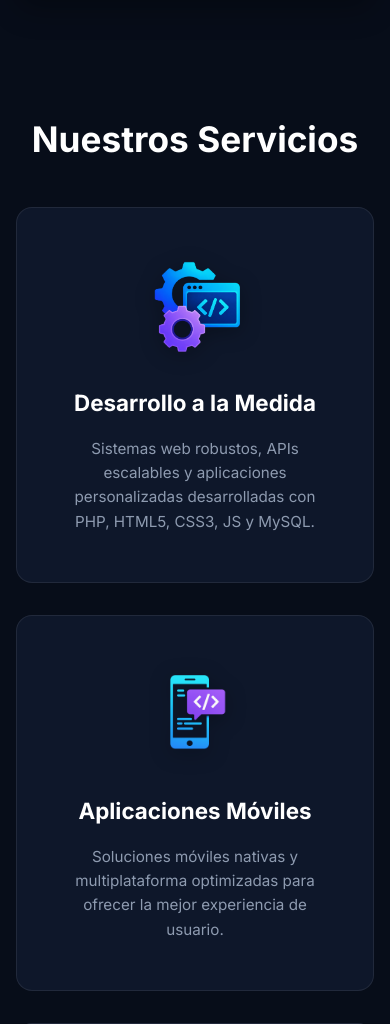
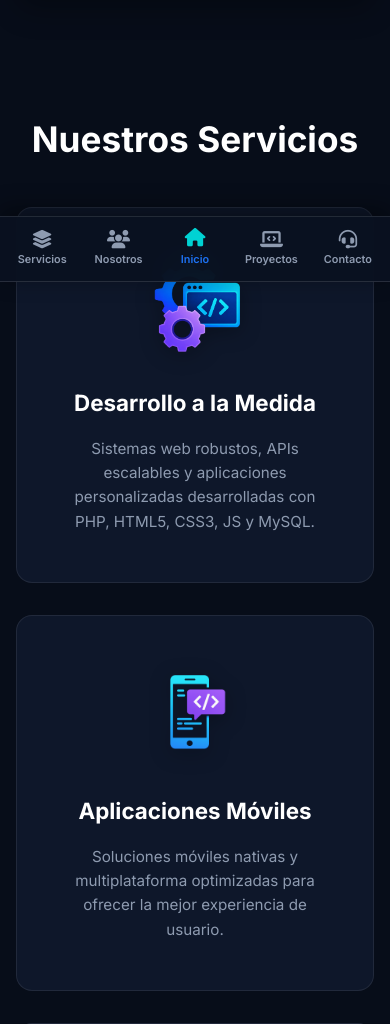
Before and after one commit to jhermitano/miWeb, a PHP site: page / in a window 390 px wide. Shown: the part 562-1586 px from the top of the page. Run offline with PHP 8.4, Linux system fonts and the light colour scheme; data comes from the database, SQL or seed files in the repository.

Commit message:
actualizar17111736

```diff
--- a/includes/header.php
+++ b/includes/header.php
@@ -104,13 +105,12 @@ if ($_SERVER['REQUEST_METHOD'] === 'POST' && isset($_POST['action']) && $_POST['
             z-index: 1000;
         }
 
-        /* Floating Glassmorphism Nav Bar */
         nav {
             display: flex;
             justify-content: space-between;
             align-items: center;
             padding: 0.6rem 1.5rem;
-            background: rgba(14, 23, 42, 0.65);
+            background: rgba(14, 23, 42, 0.72);
             backdrop-filter: blur(16px);
             -webkit-backdrop-filter: blur(16px);
             border: 1px solid rgba(255, 255, 255, 0.12);
@@ -223,7 +223,68 @@ if ($_SERVER['REQUEST_METHOD'] === 'POST' && isset($_POST['action']) && $_POST['
             border-color: #ffffff;
         }
 
-        /* Secciones y Tarjetas */
+        /* ==============================================
+           BARRA INFERIOR APP MÓVIL (5 ÍCONOS)
+           ============================================== */
+        .mobile-bottom-nav {
+            display: none;
+            position: fixed;
+            bottom: 0;
+            left: 0;
+            width: 100%;
+            height: 66px;
+            background: rgba(10, 17, 32, 0.95);
+            backdrop-filter: blur(18px);
+            -webkit-backdrop-filter: blur(18px);
+            border-top: 1px solid rgba(255, 255, 255, 0.1);
+            z-index: 1200;
+            justify-content: space-between;
+            align-items: center;
+            padding: 0 0.25rem;
+            box-shadow: 0 -6px 25px rgba(0, 0, 0, 0.45);
+        }
+
+        .bottom-nav-item {
+            flex: 1;
+            min-width: 0;
+            display: flex;
+            flex-direction: column;
+            align-items: center;
+            justify-content: center;
+            gap: 3px;
+            color: var(--text-muted);
+            font-size: 0.68rem;
+            font-weight: 600;
+            text-decoration: none;
+            padding: 6px 2px;
+            transition: color 0.25s ease, transform 0.2s ease;
+        }
+
+        .bottom-nav-item span {
+            white-space: nowrap;
+            overflow: hidden;
+            text-overflow: ellipsis;
+            max-width: 100%;
+        }
+
+        .bottom-nav-item i {
+            font-size: 1.15rem;
+            transition: transform 0.25s ease;
+        }
+
+        .bottom-nav-item.active,
+        .bottom-nav-item:hover {
+            color: var(--primary-blue);
+        }
+
+        .bottom-nav-item.active i {
+            color: var(--cyan-accent);
+            transform: translateY(-2px);
+        }
+
+        /* ==============================================
+           SECCIONES Y TARJETAS GENERALES
+           ============================================== */
         .services, .why-us, .projects, .process, .testimonials, .contact {
             padding: 5rem 0;
         }
@@ -465,8 +503,55 @@ if ($_SERVER['REQUEST_METHOD'] === 'POST' && isset($_POST['action']) && $_POST['
             margin-top: 1.6rem;
         }
 
+        /* ==============================================
+           ADAPTABILIDAD RESPONSIVE MÓVIL (ESTILO APP)
+           ============================================== */
         @media (max-width: 900px) {
-            .nav-links { display: none; }
+            body {
+                padding-bottom: 72px;
+            }
+
+            header {
+                top: 0;
+            }
+
+            header .container {
+                width: 100%;
+                max-width: 100%;
+            }
+
+            nav {
+                border-radius: 0;
+                border-top: none;
+                border-left: none;
+                border-right: none;
+                padding: 0.65rem 1.2rem;
+                background: rgba(7, 13, 25, 0.92);
+            }
+
+            .logo-img {
+                height: 38px;
+            }
+
+            .nav-links,
+            .nav-actions .btn-blue {
+                display: none;
+            }
+
+            .btn-access span {
+                display: none;
+            }
+
+            .btn-access {
+                padding: 0.55rem 0.65rem;
+                border-radius: 10px;
+                color: #ffffff;
+                background: rgba(255, 255, 255, 0.06);
+            }
+
+            .mobile-bottom-nav {
+                display: flex;
+            }
         }
     </style>
 </head>
@@ -486,14 +574,16 @@ if ($_SERVER['REQUEST_METHOD'] === 'POST' && isset($_POST['action']) && $_POST['
                     <li><a href="#proyectos">Proyectos</a></li>
                     <li><a href="#contacto">Contacto</a></li>
                 </ul>
+
+                <!-- Acciones Derecha -->
                 <div class="nav-actions">
                     <?php if (isset($_SESSION['usuario_id'])): ?>
                         <a href="logout.php" class="btn-access" title="Cerrar Sesión">
-                            <i class="fa-solid fa-right-from-bracket"></i> Salir
+                            <i class="fa-solid fa-right-from-bracket"></i> <span>Salir</span>
                         </a>
                     <?php else: ?>
                         <button class="btn-access" id="btnOpenLogin" title="Iniciar Sesión">
-                            <i class="fa-solid fa-user-lock"></i> Acceder
+                            <i class="fa-solid fa-user-lock"></i> <span>Acceder</span>
                         </button>
                     <?php endif; ?>
                     <a href="#contacto" class="btn btn-blue">Contáctanos</a>
@@ -502,15 +592,37 @@ if ($_SERVER['REQUEST_METHOD'] === 'POST' && isset($_POST['action']) && $_POST['
         </div>
     </header>
 
+    <!-- BARRA DE NAVEGACIÓN INFERIOR FIJA (5 ÍCONOS: INICIO, SERVICIOS, NOSOTROS, PROYECTOS, CONTACTO) -->
+    <nav class="mobile-bottom-nav" id="mobileBottomNav">
+        <a href="#servicios" class="bottom-nav-item" data-target="servicios">
+            <i class="fa-solid fa-layer-group"></i>
+            <span>Servicios</span>
+        </a>
+        <a href="#nosotros" class="bottom-nav-item" data-target="nosotros">
+            <i class="fa-solid fa-users"></i>
+            <span>Nosotros</span>
+        </a>
+        <a href="#inicio" class="bottom-nav-item active" data-target="inicio">
+            <i class="fa-solid fa-house"></i>
+            <span>Inicio</span>
+        </a>
+        <a href="#proyectos" class="bottom-nav-item" data-target="proyectos">
+            <i class="fa-solid fa-laptop-code"></i>
+            <span>Proyectos</span>
+        </a>
+        <a href="#contacto" class="bottom-nav-item" data-target="contacto">
+            <i class="fa-solid fa-headset"></i>
+            <span>Contacto</span>
+        </a>
+    </nav>
+
     <!-- VENTANA MODAL SUPERPUESTA DE LOGIN -->
     <div class="login-modal-overlay <?= !empty($error_login) ? 'active' : '' ?>" id="loginModalOverlay">
         <div class="login-modal-card">
-            <!-- Botón de Cerrar Modal -->
             <button type="button" class="btn-close-modal" id="btnCloseLogin">
                 <i class="fa-solid fa-xmark"></i>
             </button>
 
-            <!-- Logotipo Centrado -->
             <div class="modal-logo-container">
                 <img src="img/login.png" alt="JVDeveloper Logo" class="modal-login-logo">
             </div>
@@ -549,13 +659,12 @@ if ($_SERVER['REQUEST_METHOD'] === 'POST' && isset($_POST['action']) && $_POST['
                     </div>
                 </div>
 
-                <!-- Botón de Inicio de Sesión -->
                 <button type="submit" class="btn-modal-login">
                     Ingresar al Sistema
                 </button>
             </form>
 
-            <a href="#Inicio" class="modal-forgot-link" onclick="document.getElementById('loginModalOverlay').classList.remove('active');">Volver al Inicio</a>
+            <a href="#inicio" class="modal-forgot-link" onclick="document.getElementById('loginModalOverlay').classList.remove('active');">Volver al Inicio</a>
 
             <div class="modal-copyright">
                 &copy; <?= date('Y') ?> JVDeveloper - Gestión de Proyectos
@@ -573,38 +683,33 @@ if ($_SERVER['REQUEST_METHOD'] === 'POST' && isset($_POST['action']) && $_POST['
             const modalPasswordInput = document.getElementById('modal_password');
             const pwdIconModal = document.getElementById('pwdIconModal');
 
-            // Abrir Modal
             if (btnOpen && loginOverlay) {
-                btnOpen.addEventListener('click', function() {
-                    loginOverlay.classList.add('active');
+                btnOpen.addEventListener('click', () => loginOverlay.classList.add('active'));
+            }
+            if (btnClose && loginOverlay) {
+                btnClose.addEventListener('click', () => loginOverlay.classList.remove('active'));
+            }
+            if (loginOverlay) {
+                loginOverlay.addEventListener('click', (e) => {
+                    if (e.target === loginOverlay) loginOverlay.classList.remove('active');
                 });
             }
-
-            // Cerrar Modal con botón X
-            if (btnClose && loginOverlay) {
-                btnClose.addEventListener('click', function() {
-                    loginOverlay.classList.remove('active');
-                });
-            }
-
-            // Cerrar Modal al hacer clic fuera de la tarjeta
-            if (loginOverlay) {
-                loginOverlay.addEventListener('click', function(e) {
-                    if (e.target === loginOverlay) {
-                        loginOverlay.classList.remove('active');
-                    }
-                });
-            }
-
-            // Ojo conmutador de contraseña
             if (togglePasswordModal && modalPasswordInput) {
                 togglePasswordModal.addEventListener('click', function() {
                     const isPassword = modalPasswordInput.getAttribute('type') === 'password';
                     modalPasswordInput.setAttribute('type', isPassword ? 'text' : 'password');
-
                     pwdIconModal.classList.toggle('fa-eye');
                     pwdIconModal.classList.toggle('fa-eye-slash');
                 });
             }
+
+            // Estado activo dinámico en la barra inferior móvil
+            const bottomNavItems = document.querySelectorAll('.bottom-nav-item');
+            bottomNavItems.forEach(item => {
+                item.addEventListener('click', function() {
+                    bottomNavItems.forEach(nav => nav.classList.remove('active'));
+                    this.classList.add('active');
+                });
+            });
         });
     </script>
```
Also changed, not shown: other parts of includes/header.php (+20 -40 lines).
